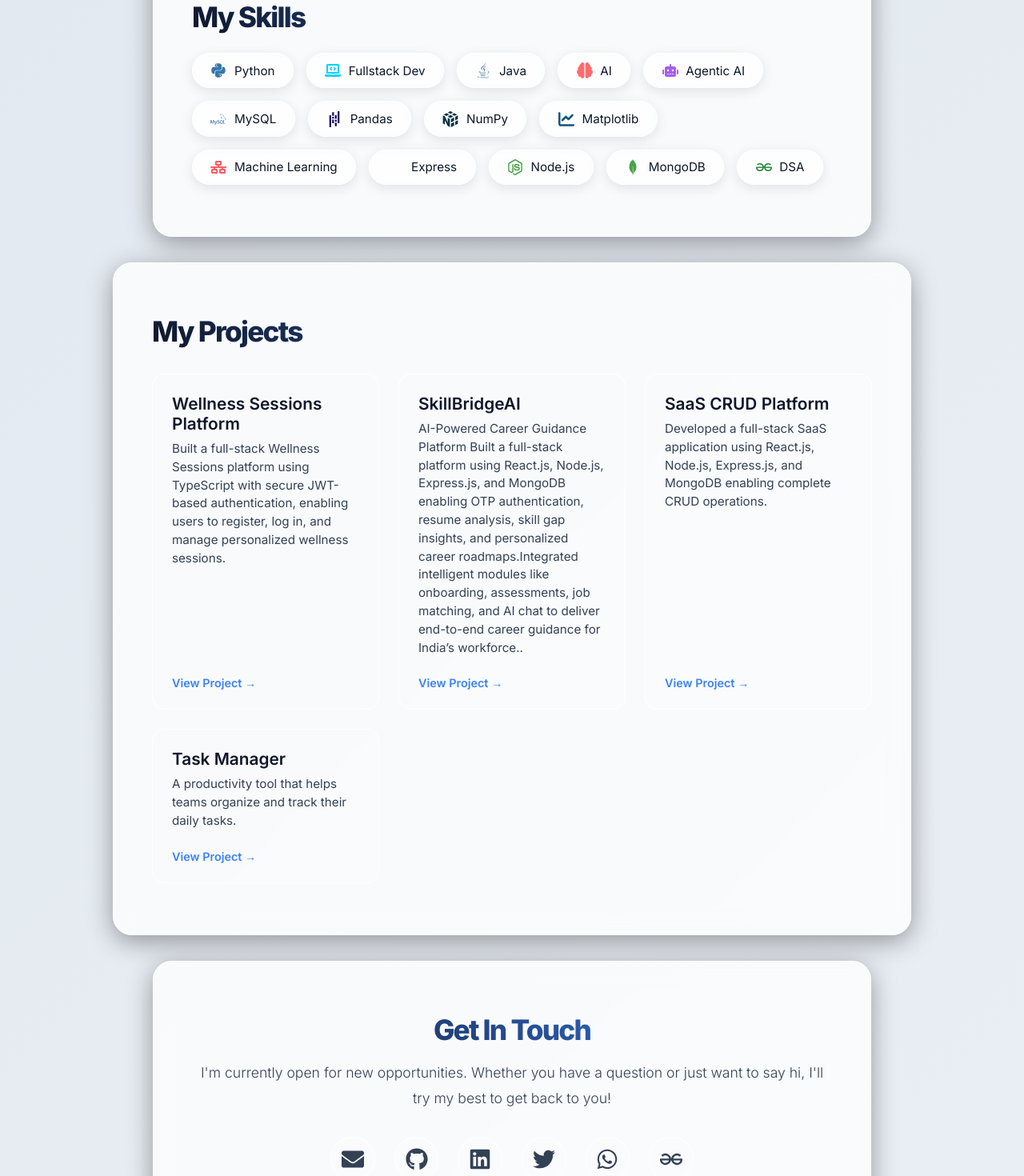
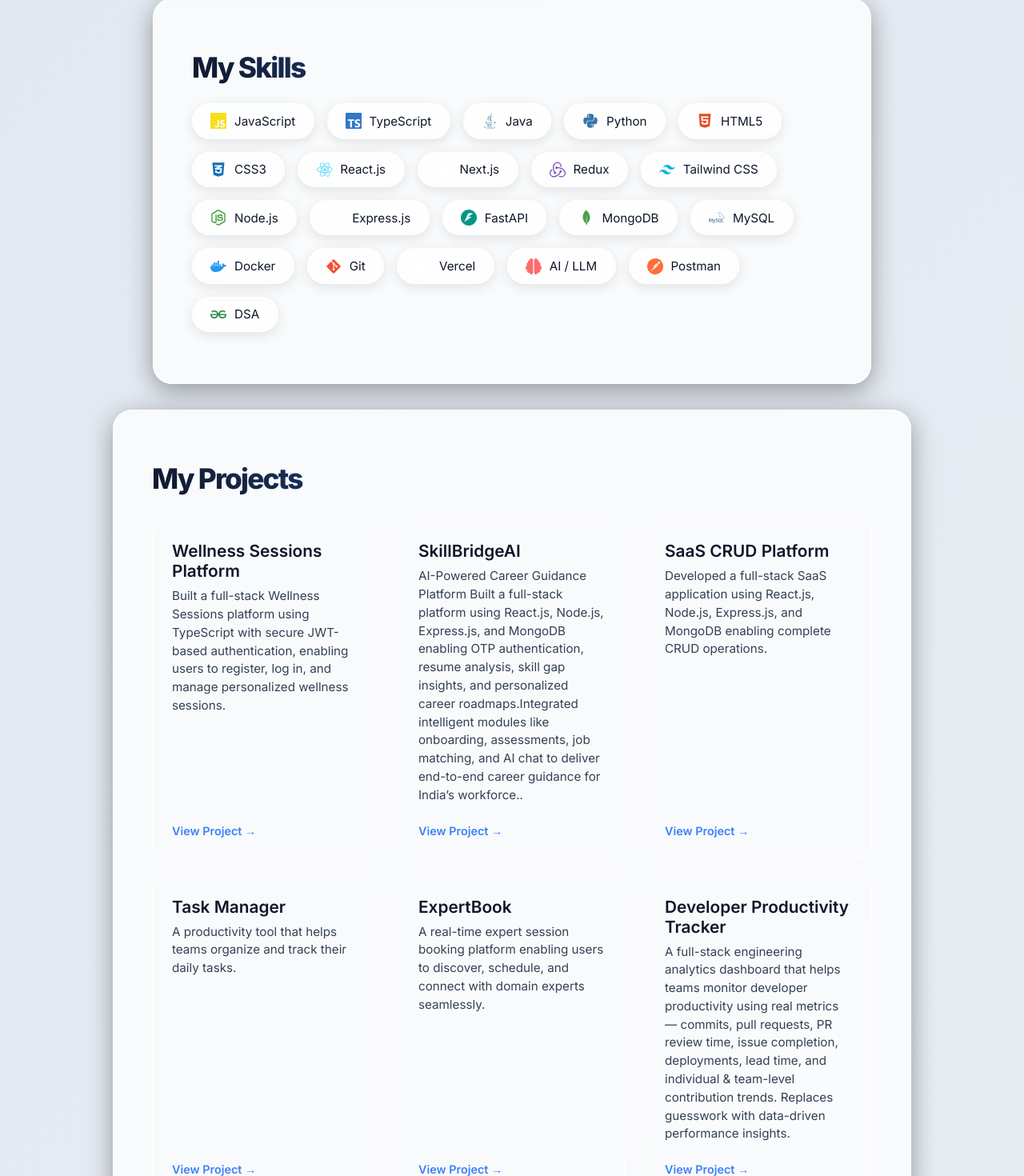
Before and after one commit to amitdubey-1305/Portfolio-, a React app: page / in a window 1280 px wide. Shown: the part 1200-2670 px from the top of the page at 80% size. Built offline with nearby package versions, Linux system fonts and the light colour scheme; the HTML template or start-up script is replaced by a standard one.

Commit message:
feat: update skills, about, achievements, projects & new resume

```diff
--- a/src/App.css
+++ b/src/App.css
@@ -291,3 +291,64 @@
   color: #ffffff;
   border: none;
 }
+
+/* ── Achievements Section ── */
+.achievements-section {
+  text-align: left;
+  max-width: 900px;
+  width: 100%;
+}
+
+.achievements-grid {
+  display: grid;
+  grid-template-columns: repeat(auto-fit, minmax(300px, 1fr));
+  gap: 1.5rem;
+  margin-top: 2rem;
+}
+
+.achievement-card {
+  background: rgba(255, 255, 255, 0.04);
+  border: 1px solid var(--glass-border);
+  border-radius: 16px;
+  padding: 1.6rem;
+  display: flex;
+  align-items: flex-start;
+  gap: 1.2rem;
+  transition: all 0.3s ease;
+  cursor: default;
+}
+
+.achievement-icon {
+  flex-shrink: 0;
+  width: 56px;
+  height: 56px;
+  border-radius: 14px;
+  background: rgba(255, 255, 255, 0.07);
+  border: 1px solid var(--glass-border);
+  display: flex;
+  align-items: center;
+  justify-content: center;
+}
+
+.achievement-content {
+  flex: 1;
+}
+
+.achievement-title {
+  color: var(--text-primary);
+  font-size: 1.15rem;
+  font-weight: 600;
+  margin: 0 0 0.5rem 0;
+}
+
+.achievement-desc {
+  color: var(--text-secondary);
+  font-size: 0.95rem;
+  line-height: 1.6;
+  margin: 0;
+}
+
+.achievement-desc strong {
+  color: var(--text-primary);
+  font-weight: 600;
+}
--- a/src/App.jsx
+++ b/src/App.jsx
@@ -1,28 +1,42 @@
 import { motion } from 'framer-motion'
 import profileImage from './assets/pic.png'
 import resumePdf from './assets/Amit_Resume.pdf'
-import { FaPython, FaJava, FaLaptopCode, FaNodeJs, FaGithub, FaLinkedin, FaEnvelope, FaTwitter, FaWhatsapp, FaDownload } from 'react-icons/fa'
-import { FaBrain, FaRobot, FaChartLine, FaNetworkWired } from 'react-icons/fa6'
-import { SiMysql, SiPandas, SiNumpy, SiExpress, SiMongodb, SiGeeksforgeeks } from 'react-icons/si'
+import { FaPython, FaJava, FaNodeJs, FaReact, FaDocker, FaGitAlt, FaHtml5, FaCss3Alt, FaGithub, FaLinkedin, FaEnvelope, FaTwitter, FaWhatsapp, FaDownload, FaTrophy, FaMedal } from 'react-icons/fa'
+import { FaBrain } from 'react-icons/fa6'
+import { SiJavascript, SiTypescript, SiMysql, SiExpress, SiMongodb, SiGeeksforgeeks, SiNextdotjs, SiRedux, SiTailwindcss, SiFastapi, SiVercel, SiPostman, SiMongodb as SiMongoose } from 'react-icons/si'
 import './index.css'
 import './App.css'
 
 function App() {
   const skills = [
+    // Languages
+    { name: "JavaScript", icon: <SiJavascript color="#F7DF1E" size={20} /> },
+    { name: "TypeScript", icon: <SiTypescript color="#3178C6" size={20} /> },
+    { name: "Java", icon: <FaJava color="#5382a1" size={20} /> },
     { name: "Python", icon: <FaPython color="#3776AB" size={20} /> },
-    { name: "Fullstack Dev", icon: <FaLaptopCode color="#00d2ff" size={20} /> },
-    { name: "Java", icon: <FaJava color="#5382a1" size={20} /> },
-    { name: "AI", icon: <FaBrain color="#ff6b6b" size={20} /> },
-    { name: "Agentic AI", icon: <FaRobot color="#a55eea" size={20} /> },
+    { name: "HTML5", icon: <FaHtml5 color="#E34F26" size={20} /> },
+    { name: "CSS3", icon: <FaCss3Alt color="#1572B6" size={20} /> },
+    // Frontend
+    { name: "React.js", icon: <FaReact color="#61DAFB" size={20} /> },
+    { name: "Next.js", icon: <SiNextdotjs color="#ffffff" size={20} /> },
+    { name: "Redux", icon: <SiRedux color="#764ABC" size={20} /> },
+    { name: "Tailwind CSS", icon: <SiTailwindcss color="#06B6D4" size={20} /> },
+    // Backend
+    { name: "Node.js", icon: <FaNodeJs color="#339933" size={20} /> },
+    { name: "Express.js", icon: <SiExpress color="#ffffff" size={20} /> },
+    { name: "FastAPI", icon: <SiFastapi color="#009688" size={20} /> },
+    // Databases
+    { name: "MongoDB", icon: <SiMongodb color="#47A248" size={20} /> },
     { name: "MySQL", icon: <SiMysql color="#4479A1" size={20} /> },
-    { name: "Pandas", icon: <SiPandas color="#150458" size={20} /> },
-    { name: "NumPy", icon: <SiNumpy color="#013243" size={20} /> },
-    { name: "Matplotlib", icon: <FaChartLine color="#11557c" size={20} /> },
-    { name: "Machine Learning", icon: <FaNetworkWired color="#fc5c65" size={20} /> },
-    { name: "Express", icon: <SiExpress color="#ffffff" size={20} /> },
-    { name: "Node.js", icon: <FaNodeJs color="#339933" size={20} /> },
-    { name: "MongoDB", icon: <SiMongodb color="#47A248" size={20} /> },
-    { name: "DSA", icon: <SiGeeksforgeeks color="#2F8D46" size={20} /> }
+    // Cloud & DevOps
+    { name: "Docker", icon: <FaDocker color="#2496ED" size={20} /> },
+    { name: "Git", icon: <FaGitAlt color="#F05032" size={20} /> },
+    { name: "Vercel", icon: <SiVercel color="#ffffff" size={20} /> },
+    // AI / LLM
+    { name: "AI / LLM", icon: <FaBrain color="#ff6b6b" size={20} /> },
+    // Tools
+    { name: "Postman", icon: <SiPostman color="#FF6C37" size={20} /> },
+    { name: "DSA", icon: <SiGeeksforgeeks color="#2F8D46" size={20} /> },
   ];
 
   const projects = [
@@ -42,13 +56,25 @@
       id: 3,
       title: "SaaS CRUD Platform",
       description: "Developed a full-stack SaaS application using React.js, Node.js, Express.js, and MongoDB enabling complete CRUD operations.",
-      link: "https://example.com/ecommerce"
+      link: "https://vercel.com/amits-projects-0ac4113c/saa-s-notes-application-besm"
     },
     {
       id: 4,
       title: "Task Manager",
       description: "A productivity tool that helps teams organize and track their daily tasks.",
       link: "https://example.com/task-manager"
+    },
+    {
+      id: 5,
+      title: "ExpertBook",
+      description: "A real-time expert session booking platform enabling users to discover, schedule, and connect with domain experts seamlessly.",
+      link: "https://real-time-expert-session-booking-fr.vercel.app/"
+    },
+    {
+      id: 6,
+      title: "Developer Productivity Tracker",
+      description: "A full-stack engineering analytics dashboard that helps teams monitor developer productivity using real metrics — commits, pull requests, PR review time, issue completion, deployments, lead time, and individual & team-level contribution trends. Replaces guesswork with data-driven performance insights.",
+      link: "https://developer-productivity-mvp-dev-pulse-frontend-izanalbn0.vercel.app/"
     }
   ];
 
@@ -134,7 +160,7 @@
           About Me
         </motion.h2>
         <motion.p className="about-text">
-          I am a passionate Full-Stack Developer with hands-on experience in Machine Learning and AI, alongside expertise in MERN stack (MongoDB, Express.js, React.js, Node.js). I build modern, responsive, and intelligent web applications, integrating AI-powered features to solve real-world problems. I enjoy writing clean, efficient code, exploring new technologies, and delivering projects that make an impact.
+          Full Stack Developer (MERN) with hands-on experience designing, building, and deploying scalable web applications using MongoDB, Express.js, React.js, and Node.js — along with TypeScript and Redux for robust, maintainable frontend architecture. Skilled in RESTful APIs, JWT authentication, and responsive UIs, with proven ability to deliver AI-integrated platforms including a computer-vision-based precision agriculture analytics system and an LLM-powered skill gap analyzer. Experienced with Git, Docker, CI/CD pipelines, and Agile/Scrum practices, with a strong foundation in Java, DSA, and System Design.
         </motion.p>
       </motion.div>
 
@@ -193,6 +219,51 @@
         </div>
       </motion.div>
 
+      <motion.div
+        className="glass-container achievements-section"
+        initial={{ opacity: 0, y: 40 }}
+        whileInView={{ opacity: 1, y: 0 }}
+        viewport={{ once: true, margin: "-50px" }}
+        transition={{ duration: 0.8 }}
+      >
+        <motion.h2 className="title section-title">
+          Achievements
+        </motion.h2>
+
+        <div className="achievements-grid">
+          <motion.div
+            className="achievement-card"
+            whileHover={{ scale: 1.03, y: -4, boxShadow: "0 10px 30px rgba(255, 200, 0, 0.2)" }}
+          >
+            <div className="achievement-icon">
+              <FaTrophy color="#FFD700" size={28} />
+            </div>
+            <div className="achievement-content">
+              <h3 className="achievement-title">Hackathon Participant</h3>
+              <p className="achievement-desc">
+                Participated in <strong>Sankalp Hackathon</strong> (Allahabad) and <strong>IPAC Hackathon</strong> (Delhi), building innovative solutions under real-world time constraints.
+              </p>
+            </div>
+          </motion.div>
+
+          <motion.div
+            className="achievement-card"
+            whileHover={{ scale: 1.03, y: -4, boxShadow: "0 10px 30px rgba(47, 141, 70, 0.25)" }}
+          >
+            <div className="achievement-icon">
+              <FaMedal color="#2F8D46" size={28} />
+            </div>
+            <div className="achievement-content">
+              <h3 className="achievement-title">GeeksforGeeks Contributor</h3>
+              <p className="achievement-desc">
+                Active <strong>GeeksforGeeks</strong> contributor with consistent problem-solving in Data Structures and Algorithms.
+              </p>
+            </div>
+          </motion.div>
+        </div>
+      </motion.div>
+
+
       <motion.footer
         className="glass-container contact-section"
         initial={{ opacity: 0, y: 40 }}
```
Also changed, not shown: 2 other files (tests, documents, lock files or other folders).
